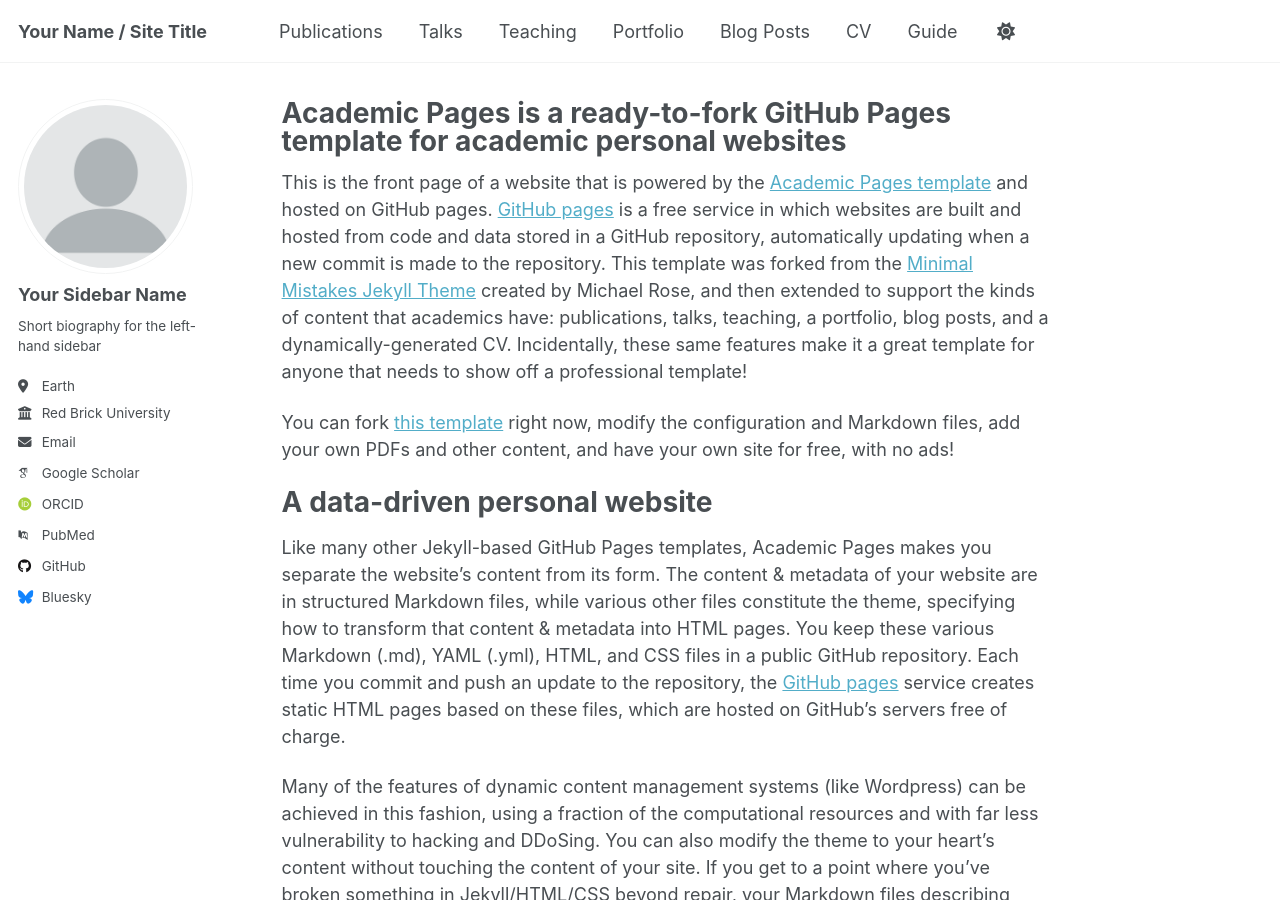
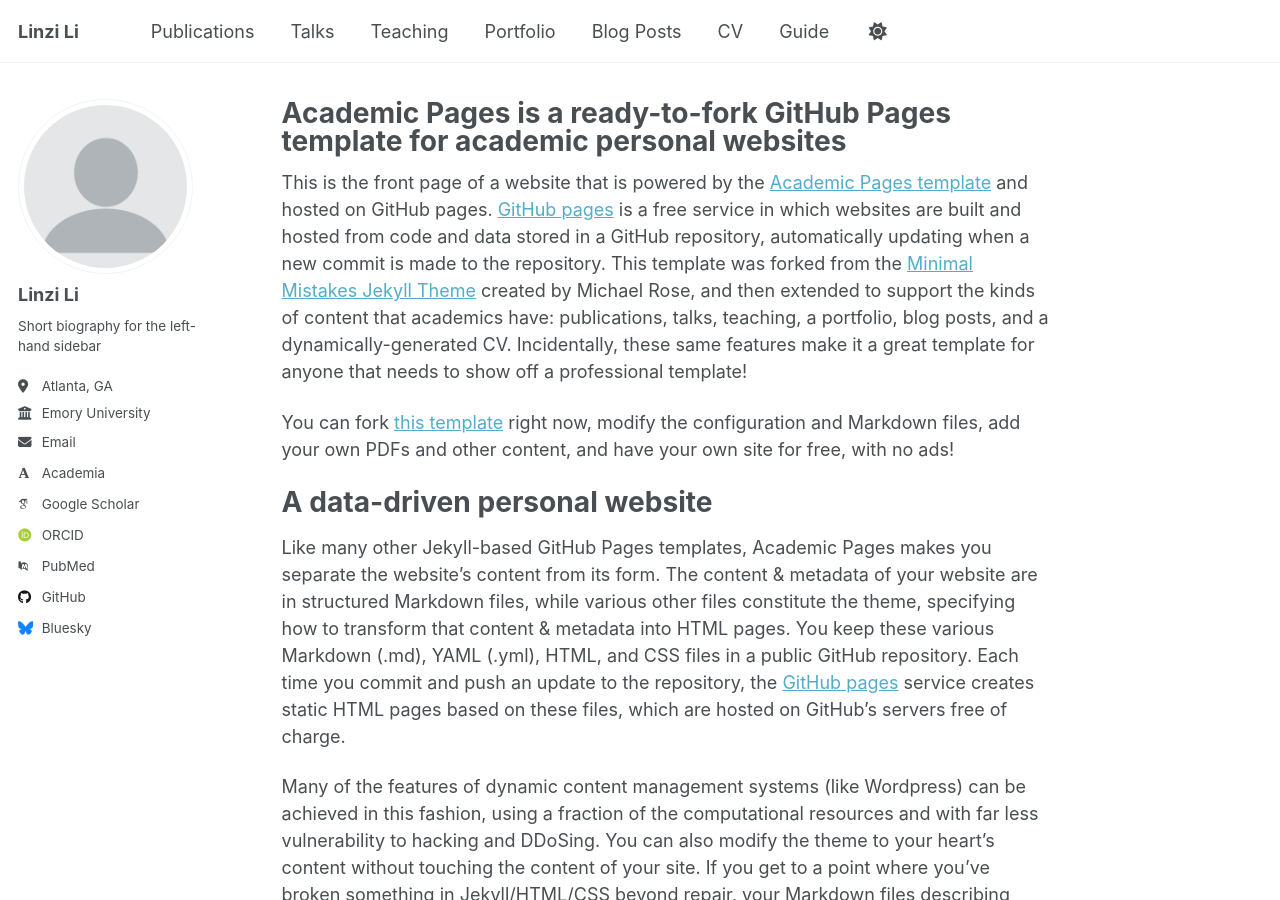
Before and after one commit to linzzzil/linzili.github.io, a Jekyll site: the page built from _pages/about.md, in a window 1280 px wide and 900 px high. Built offline with Jekyll 4.4.1, drawn with Linux system fonts in a browser that asks for light colours; some web fonts are replaced; a script that is not in the unit is left out.

Commit message:
Update homepage

```diff
--- a/_config.yml
+++ b/_config.yml
@@ -9,13 +9,13 @@
 # Basic Site Settings
 locale                   : "en-US"
 site_theme               : "default"
-title                    : "Your Name / Site Title"
+title                    : "Linzi Li"
 title_separator          : "-"
 name                     : &name "Your Name"
 description              : &description "personal description"
-url                      : https://academicpages.github.io # the base hostname & protocol for your site e.g. "https://[your GitHub username].github.io" or if you already have some other page hosted on Github then use "https://[your GitHub username].github.io/[Your Repo Name]"
+url                      : https://linzili.github.io # the base hostname & protocol for your site e.g. "https://[your GitHub username].github.io" or if you already have some other page hosted on Github then use "https://[your GitHub username].github.io/[Your Repo Name]"
 baseurl                  : "" # the subpath of your site, e.g. "/blog"
-repository               : "academicpages/academicpages.github.io"
+repository               : "linzzzil/linzili.github.io"
 
 # Site Author - The following control what appear as part of the author content on the side bar.
 #               If a field is blank the icon and link will not appear, otherwise it will be shown.
@@ -23,22 +23,22 @@ repository               : "academicpages/academicpages.github.io"
 author:
   # Biographic information
   avatar           : "profile.png"
-  name             : "Your Sidebar Name"
+  name             : "Linzi Li"
   pronouns         : # example: "she/her"
   bio              : "Short biography for the left-hand sidebar"
-  location         : "Earth"
-  employer         : "Red Brick University"
+  location         : "Atlanta, GA"
+  employer         : "Emory University"
   uri              : # URL
-  email            : "none@example.org"
+  email            : "linzi.li@emory.edu"
 
   # Academic websites
-  academia         : # URL
+  academia         : "https://sph.emory.edu/profile/phd-student/linzi-li"
   arxiv            : # URL - Update with the correct link to your profile
-  googlescholar    : "https://scholar.google.com/citations?user=PS_CX0AAAAAJ"
+  googlescholar    : "https://scholar.google.com/citations?user=q0gN_EgAAAAJ&hl=en"
   impactstory      : # URL
-  orcid            : "http://orcid.org/yourorcidurl"
+  orcid            : "https://orcid.org/my-orcid?orcid=0000-0003-3835-5598"
   semantic         : # URL
-  pubmed           : "https://www.ncbi.nlm.nih.gov/pubmed/?term=john+snow"
+  pubmed           : "https://www.ncbi.nlm.nih.gov/myncbi/linzi.li.1/bibliography/public/"
   researchgate     : # URL
   scopus           : # URL
 
@@ -46,7 +46,7 @@ author:
   bitbucket        : # Username - Update with your username on the site
   codepen          : # Username
   dribbble         : # Username
-  github           : "academicpages"
+  github           : "https://github.com/Linzzzil"
   kaggle           : # Username
   stackoverflow    : # User number or user number and name (i.e., use "1" or "1/jeff-atwood")
 
@@ -61,7 +61,7 @@ author:
   keybase          : # Username
   instagram        : # Username
   lastfm           : # Username
-  linkedin         : # Username
+  linkedin         : #
   mastodon         : # URL
   medium           : # URL
   pinterest        : # Username
@@ -79,12 +79,10 @@ author:
 
 # Publication Category - The following the list of publication categories and their headings
 publication_category:
-  books:
-    title: 'Books'
   manuscripts:
     title: 'Journal Articles'
   conferences:
-    title: 'Conference Papers'
+    title: 'Conference Posters'
 
 # Site Settings
 teaser                   :  # filename of teaser fallback teaser image placed in /images/, .e.g. "500x300.png"
```
